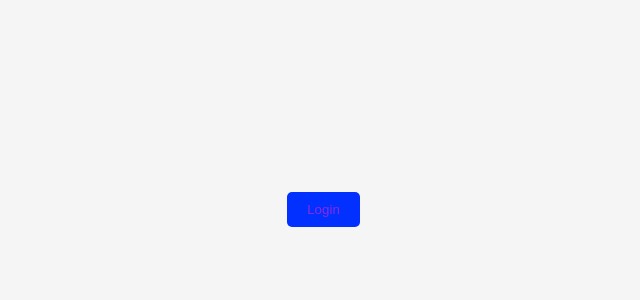
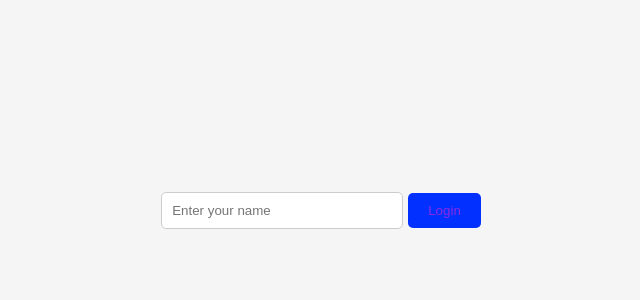
Before and after one commit to abdulbazeer/rjs-program11, a React app: page / in a window 1280 px wide. Shown: the top 300 px of the page, without its empty margins (319-959 px from the left). Built offline with nearby package versions, Linux system fonts and the light colour scheme.

Commit message:
Update App.js

```diff
--- a/src/App.js
+++ b/src/App.js
@@ -1,17 +1,28 @@
+
 import React, { useState } from "react";
 import "./App.css";
 
 function App() {
   const [isLoggedIn, setIsLoggedIn] = useState(false);
+  const [name, setName] = useState("");
 
   return (
     <div>
       {isLoggedIn ? (
-        <h1>Welcome Student</h1>
+        <h1>Welcome Student {name}</h1>
       ) : (
-        <button onClick={() => setIsLoggedIn(true)}>
-          Login
-        </button>
+        <>
+          <input
+            type="text"
+            placeholder="Enter your name"
+            value={name}
+            onChange={(e) => setName(e.target.value)}
+          />
+
+          <button onClick={() => setIsLoggedIn(true)}>
+            Login
+          </button>
+        </>
       )}
     </div>
   );
```
